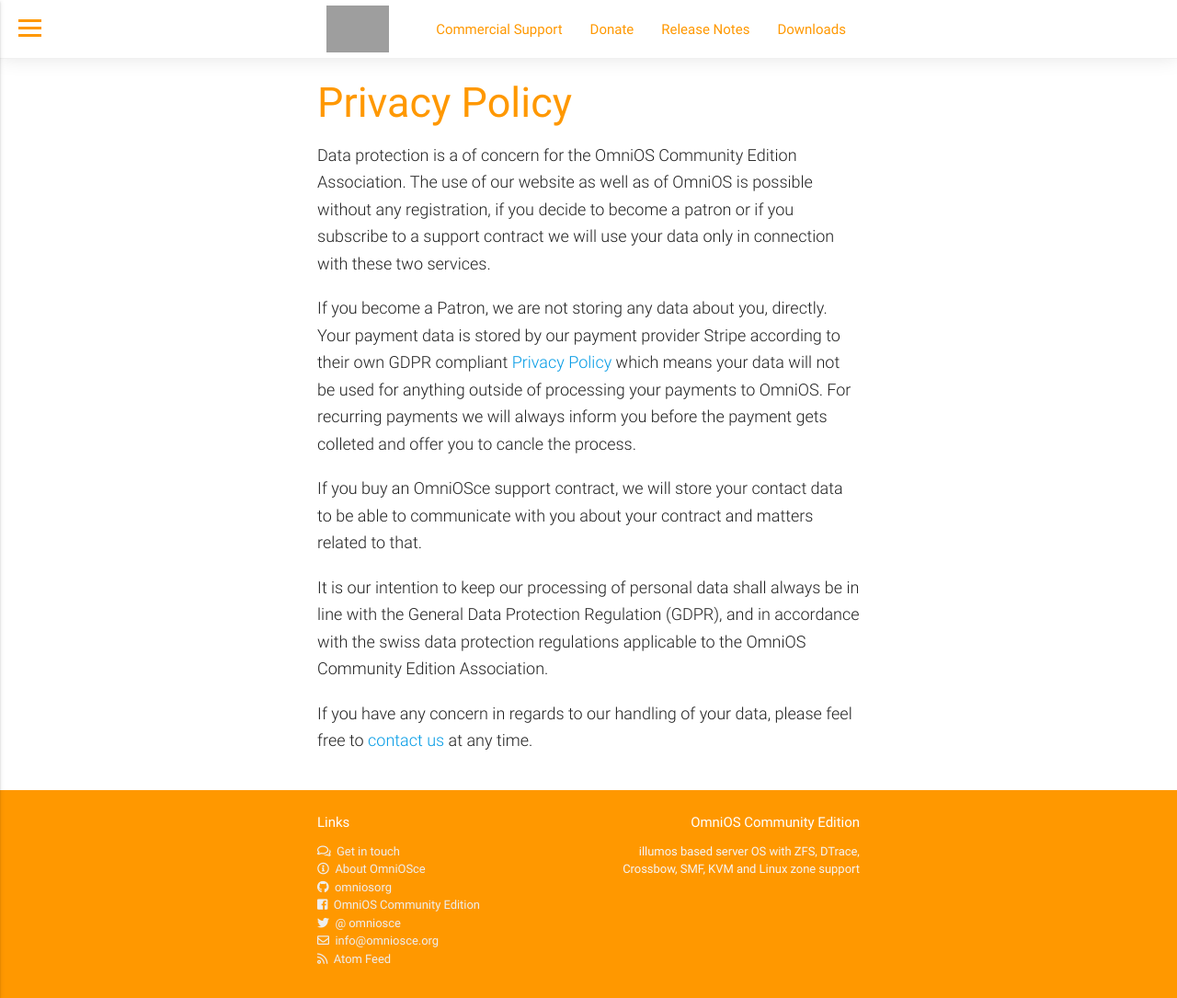
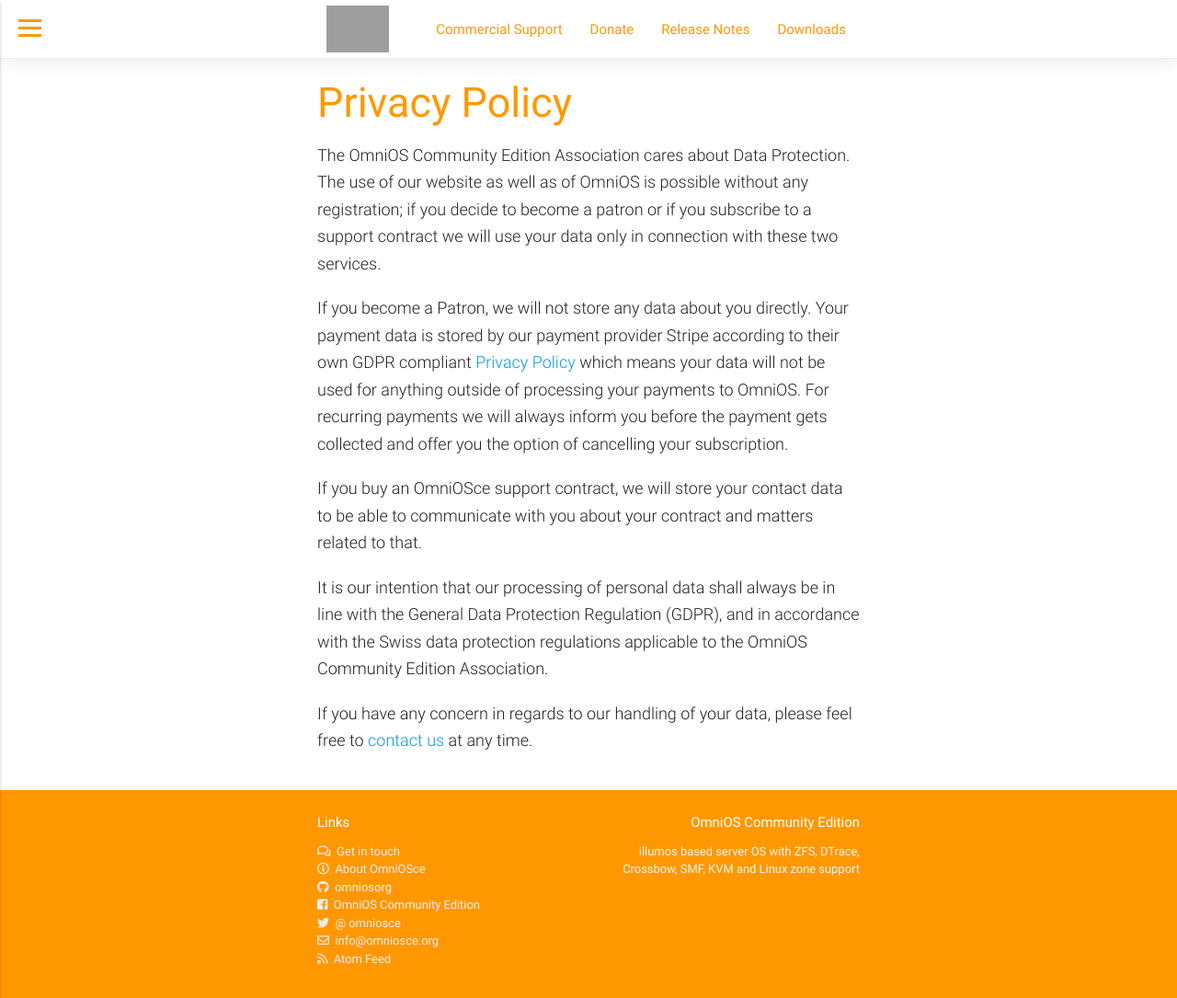
Before and after one commit to omniosorg/omniosorg.github.io, a Jekyll site: the page built from _docs/about/privacy.md, in a window 1280 px wide and 1085 px high. Shown: the whole window at 92% size. Built offline with Jekyll 4.4.1, drawn with Linux system fonts in a browser that asks for light colours; grey boxes are pictures that could not be loaded.

Commit message:
Update privacy text

```diff
--- a/_docs/about/privacy.md
+++ b/_docs/about/privacy.md
@@ -8,25 +8,27 @@
 
 # Privacy Policy
 
-Data protection is a of concern for the OmniOS Community Edition Association. The use of
-our website as well as of OmniOS is possible without any registration, if
-you decide to become a patron or if you subscribe to a support contract
-we will use your data only in connection with these two services.
+The OmniOS Community Edition Association cares about Data Protection.
+The use of our website as well as of OmniOS is possible without any
+registration; if you decide to become a patron or if you subscribe to a
+support contract we will use your data only in connection with these
+two services.
 
-If you become a Patron, we are not storing any data about you, directly.
+If you become a Patron, we will not store any data about you directly.
 Your payment data is stored by our payment provider Stripe according to
 their own GDPR compliant [Privacy Policy](https://stripe.com/ch/privacy)
 which means your data will not be used for anything outside of processing
 your payments to OmniOS.  For recurring payments we will always inform you
-before the payment gets colleted and offer you to cancle the process.
+before the payment gets collected and offer you the option of cancelling
+your subscription.
 
 If you buy an OmniOSce support contract, we will store your contact data
 to be able to communicate with you about your contract and matters related
 to that.
 
-It is our intention to keep our processing of personal data shall always be in line with
-the General Data Protection Regulation (GDPR), and in accordance with the
-swiss data protection regulations applicable to the OmniOS
+It is our intention that our processing of personal data shall always be
+in line with the General Data Protection Regulation (GDPR), and in accordance
+with the Swiss data protection regulations applicable to the OmniOS
 Community Edition Association.
 
 If you have any concern in regards to our handling of your data, please feel
```
